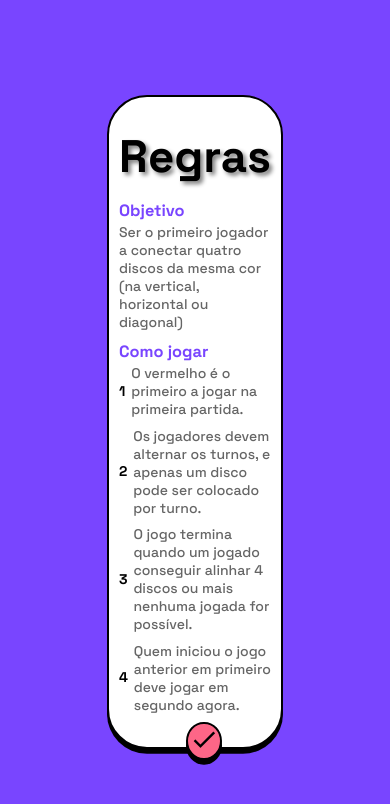
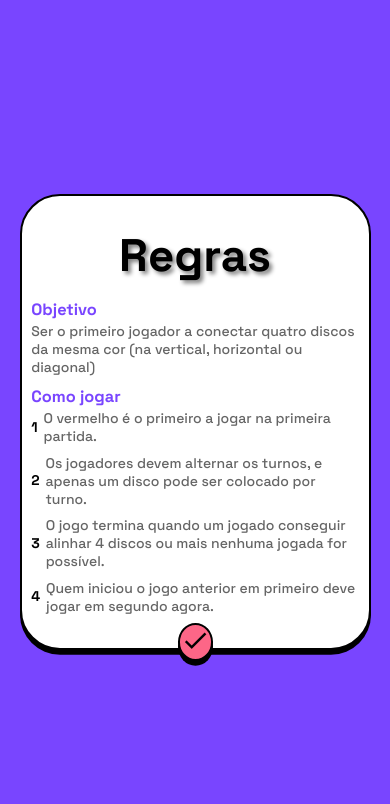
Before and after one commit to miratkd/Connect-Four, a Vue app: page /regras in a window 390 px wide. Shown: the top 804 px of the page. Built offline with nearby package versions, Linux system fonts and the light colour scheme.

Commit message:
0.1.1 rules mobile

```diff
--- a/src/views/Rules.vue
+++ b/src/views/Rules.vue
@@ -89,4 +89,16 @@ h3{
 .rules-check-icon{
     font-size: 2.5em;
 }
+
+@media screen and (max-width: 1050px) and (orientation: Portrait) {
+  .rules-modal{
+    width: 60vw;
+  }
+}
+
+@media screen and (max-width: 550px) and (orientation: Portrait) {
+    .rules-modal{
+        width: 90vw;
+    }
+}
 </style>
```
